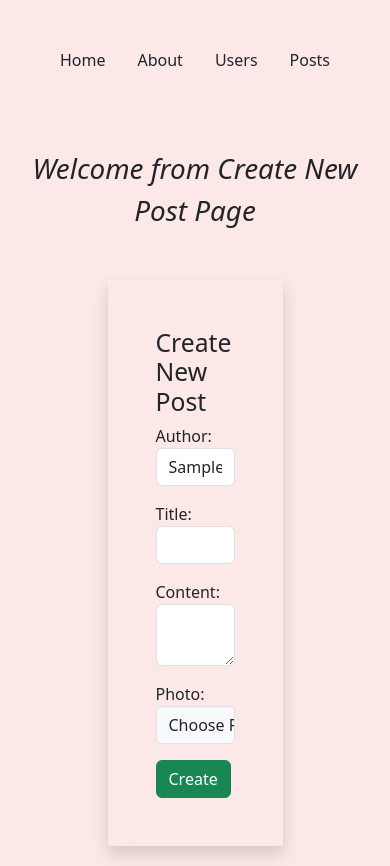
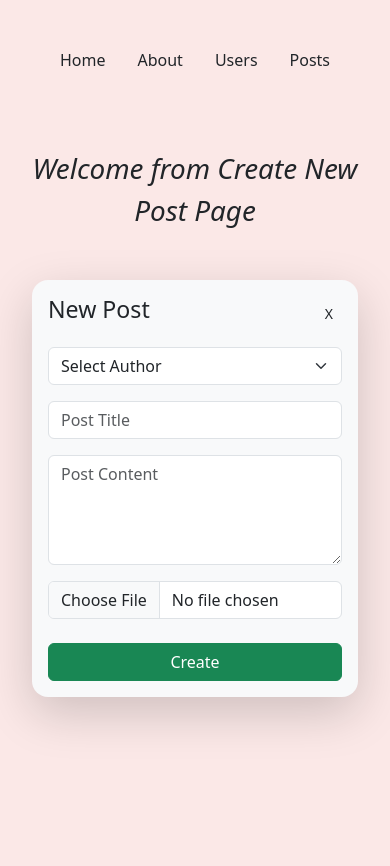
Before and after one commit to TinzarTun/sql-express-ejs-nodejs, a Node server app: page /posts/create in a window 390 px wide. After the commit the page ends 726 px from the top, so only its background shows below. Run offline with Node 20, Linux system fonts and the light colour scheme; tables that the repository leaves empty or names only in its code hold one stand-in row (values such as "Sample post").

Commit message:
fix ui ux design for create new post page. it's also responsive too.

```diff
--- a/views/posts/create.ejs
+++ b/views/posts/create.ejs
@@ -1,15 +1,23 @@
 <%- include('../partials/header') %>
+
+<div class="container mt-5">
+  <div class="row justify-content-center">
+    <div class="col-md-6 col-lg-5">
+      <div class="card shadow-lg border-0 rounded-4 bg-light">
+        <div class="card-body">
+          <div class="d-flex justify-content-between align-items-center mb-3">
+            <h3 class="card-title">New Post</h3>
+            <a href="/posts" class="btn btn-sm">X</a>
+          </div>
+
           <form
             action="/posts/create"
             method="POST"
             enctype="multipart/form-data"
-  class="w-50 m-auto p-5 shadow mt-5"
           >
-  <h2>Create New Post</h2>
-
             <div class="mb-3">
-    <label for="user_id">Author:</label>
-    <select name="user_id" required class="form-control">
+              <select name="user_id" required class="form-select">
+                <option disabled selected>Select Author</option>
                 <% users.forEach(user => { %>
                 <option value="<%= user.id %>"><%= user.name %></option>
                 <% }) %>
@@ -17,18 +25,40 @@
             </div>
 
             <div class="mb-3">
-    <label for="title">Title:</label>
-    <input type="text" class="form-control" name="title" required />
+              <input
+                type="text"
+                class="form-control"
+                name="title"
+                placeholder="Post Title"
+                required
+              />
             </div>
 
             <div class="mb-3">
-    <label for="content">Content:</label>
-    <textarea name="content" class="form-control" required></textarea>
+              <textarea
+                name="content"
+                class="form-control"
+                rows="4"
+                placeholder="Post Content"
+                required
+              ></textarea>
             </div>
 
-  <div class="mb-3">
-    <label for="photo">Photo:</label>
-    <input type="file" class="form-control" name="photo" accept="image/*" />
+            <div class="mb-4">
+              <input
+                type="file"
+                name="photo"
+                class="form-control"
+                accept="image/*"
+              />
             </div>
+
+            <div class="d-grid">
               <button type="submit" class="btn btn-success">Create</button>
+            </div>
           </form>
+        </div>
+      </div>
+    </div>
+  </div>
+</div>
```
Lines whose indentation alone changed are shown as unchanged.
